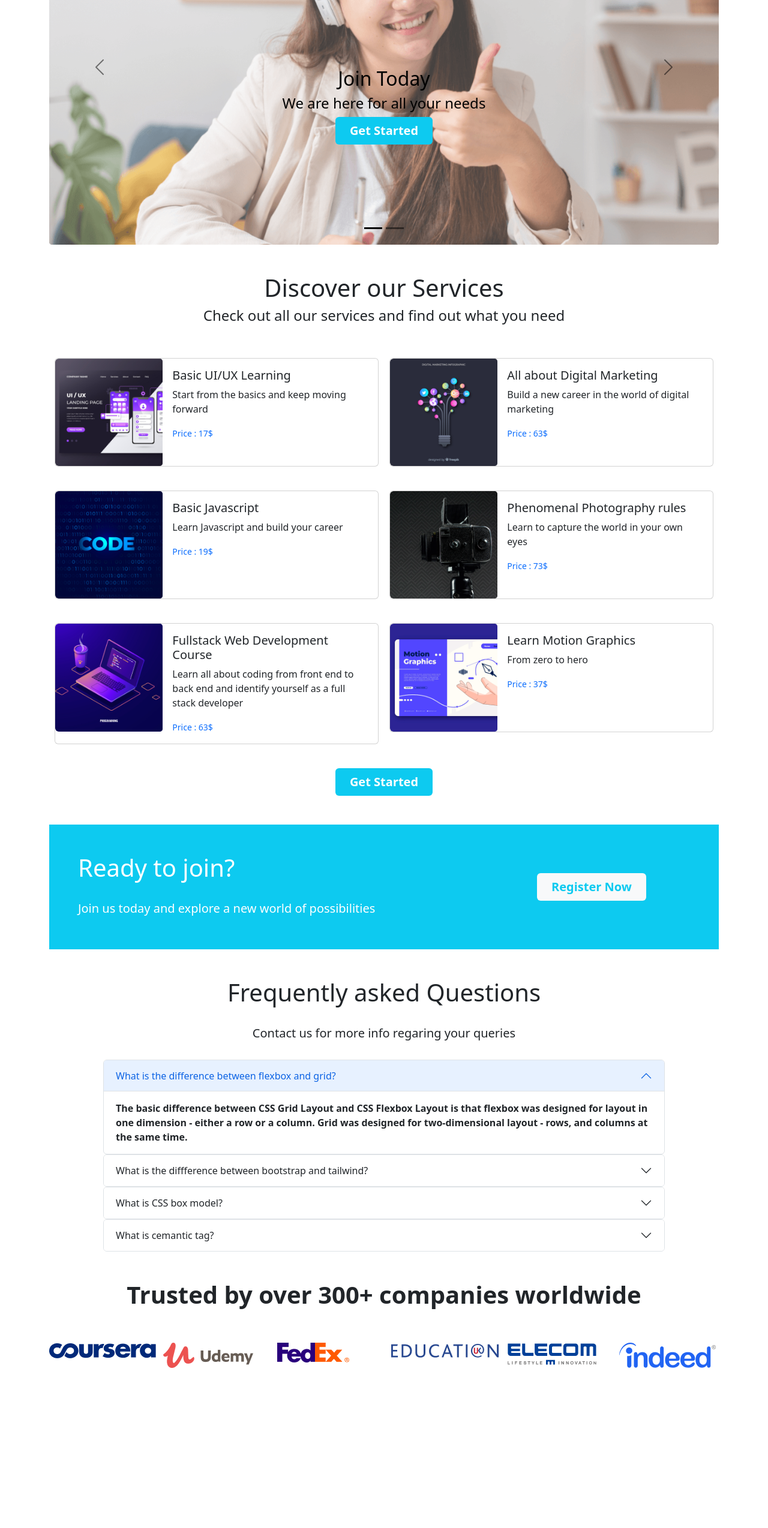
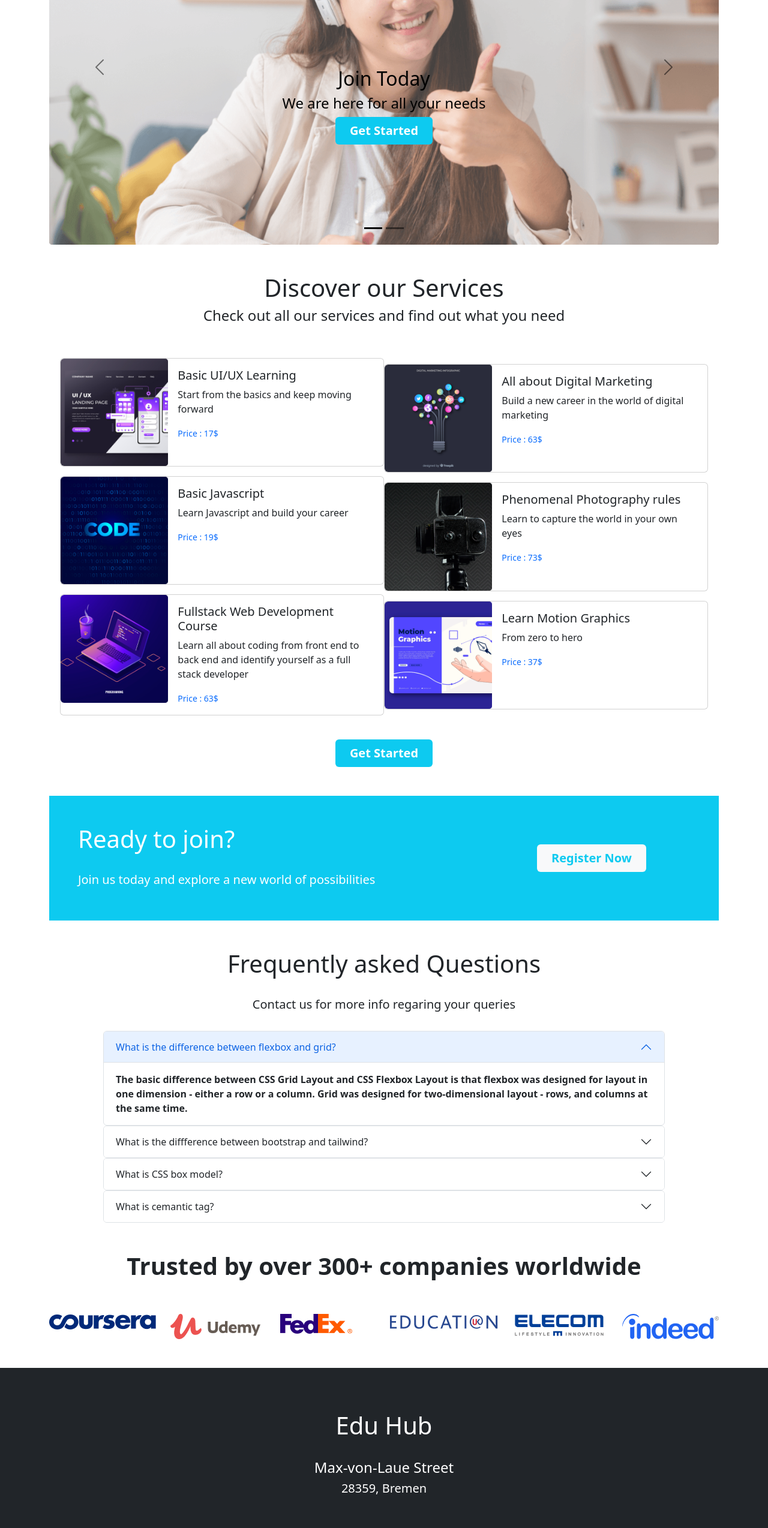
Before and after one commit to Dianot-Hossain/Assignment-3, a plain HTML site: page index.html in a window 1280 px wide. Shown: the part 240-2788 px from the top of the page at 60% size. Before the commit the page ends 2569 px from the top, so only its background shows below. Drawn offline with nearby package versions, Linux system fonts and the light colour scheme.

Commit message:
Finished

```diff
--- a/index.html
+++ b/index.html
@@ -7,6 +7,7 @@
     <title>Edu Hub</title>
     <link href="https://cdn.jsdelivr.net/npm/bootstrap@5.2.2/dist/css/bootstrap.min.css" rel="stylesheet"
         integrity="sha384-Zenh87qX5JnK2Jl0vWa8Ck2rdkQ2Bzep5IDxbcnCeuOxjzrPF/et3URy9Bv1WTRi" crossorigin="anonymous">
+    <script src="https://kit.fontawesome.com/5f75f8dbcc.js" crossorigin="anonymous"></script>
 </head>
 
 <body>
@@ -113,9 +114,9 @@
         <br>
         <br>
         <!-- CARD Start -->
-        <section class="container d-flex justify-content-center">
+        <section class="container d-flex justify-content-center align-items-center my-9">
 
-            <div class="col-6">
+            <div>
                 <div class="card mb-3" style="max-width: 540px;">
                     <div class="row g-0">
                         <div class="col-md-4">
@@ -130,7 +131,7 @@
                         </div>
                     </div>
                 </div>
-                <br>
+
                 <div class="card mb-3" style="max-width: 540px;">
                     <div class="row g-0">
                         <div class="col-md-4">
@@ -145,7 +146,7 @@
                         </div>
                     </div>
                 </div>
-                <br>
+
                 <div class="card mb-3" style="max-width: 540px;">
                     <div class="row g-0">
                         <div class="col-md-4">
@@ -177,7 +178,7 @@
                         </div>
                     </div>
                 </div>
-                <br>
+
                 <div class="card mb-3" style="max-width: 540px;">
                     <div class="row g-0">
                         <div class="col-md-4">
@@ -192,7 +193,7 @@
                         </div>
                     </div>
                 </div>
-                <br>
+
                 <div class="card mb-3" style="max-width: 540px;">
                     <div class="row g-0">
                         <div class="col-md-4">
@@ -207,8 +208,9 @@
                         </div>
                     </div>
                 </div>
+            </div>
 
-            </div>
+
 
         </section>
         <br>
@@ -316,35 +318,78 @@
     <!-- Last Part start -->
     <br><br>
     <section>
-        <div class="text-center">
+        <div class=" d-none d-lg-block text-center">
             <h1><strong>Trusted by over 300+ companies worldwide</h1></strong>
             <br><br>
         </div>
-        <div class="container d-flex d-lg-block pb-5">
+        <div class="container d-none d-lg-block pb-5">
             <div class="row">
-                <div class="col-2">
+                <div class="col">
+
                     <img src="images/company/company-1.png" alt="">
+
                 </div>
-                <div class="col-2">
+                <div class="col">
+
                     <img src="images/company/company-2.png" alt="">
+
                 </div>
-                <div class="col-2">
+                <div class="col">
+
                     <img src="images/company/company-3.png" alt="">
+
                 </div>
-                <div class="col-2">
-                    <img src="images/company/company-4.png" alt="">
+                <div class="col">
+                    <div>
+                        <img src="images/company/company-4.png" alt="">
+                    </div>
                 </div>
-                <div class="col-2">
+                <div class="col">
+
                     <img src="images/company/company-5.png" alt="">
+
                 </div>
-                <div class="col-2">
+                <div class="col">
+
                     <img src="images/company/company-6.png" alt="">
+
                 </div>
             </div>
         </div>
     </section>
 
     <!-- Last Part End -->
+
+    <!-- Footer Start -->
+
+    <section class="text-bg-dark text-white text-center">
+        <div>
+            <footer>
+                <br><br><br>
+                <h1>Edu Hub</h1>
+                <br>
+                <h4>Max-von-Laue Street</h4>
+                <h5>28359, Bremen</h5>
+        </div>
+        <br>
+        <div class="text-center">
+            <a href="https://www.instagram.com/dianot_hossain/">
+                <i class="fa-brands fa-instagram p-4">
+                </i>
+            </a>
+            <a href="https://www.youtube.com/channel/UCPJhUg_0nq21THFPc9uRlXg">
+                <i class="fa-brands fa-square-youtube p-4"></i>
+            </a>
+            <a href="https://www.facebook.com/Dianot.hussain">
+                <i class="fa-brands fa-facebook p-4"></i>
+            </a>
+        </div>
+        <br><br>
+        </footer>
+
+    </section>
+
+    <!-- Footer end -->
     <script src="https://cdn.jsdelivr.net/npm/bootstrap@5.2.2/dist/js/bootstrap.bundle.min.js"
         integrity="sha384-OERcA2EqjJCMA+/3y+gxIOqMEjwtxJY7qPCqsdltbNJuaOe923+mo//f6V8Qbsw3"
         crossorigin="anonymous"></script>
```
